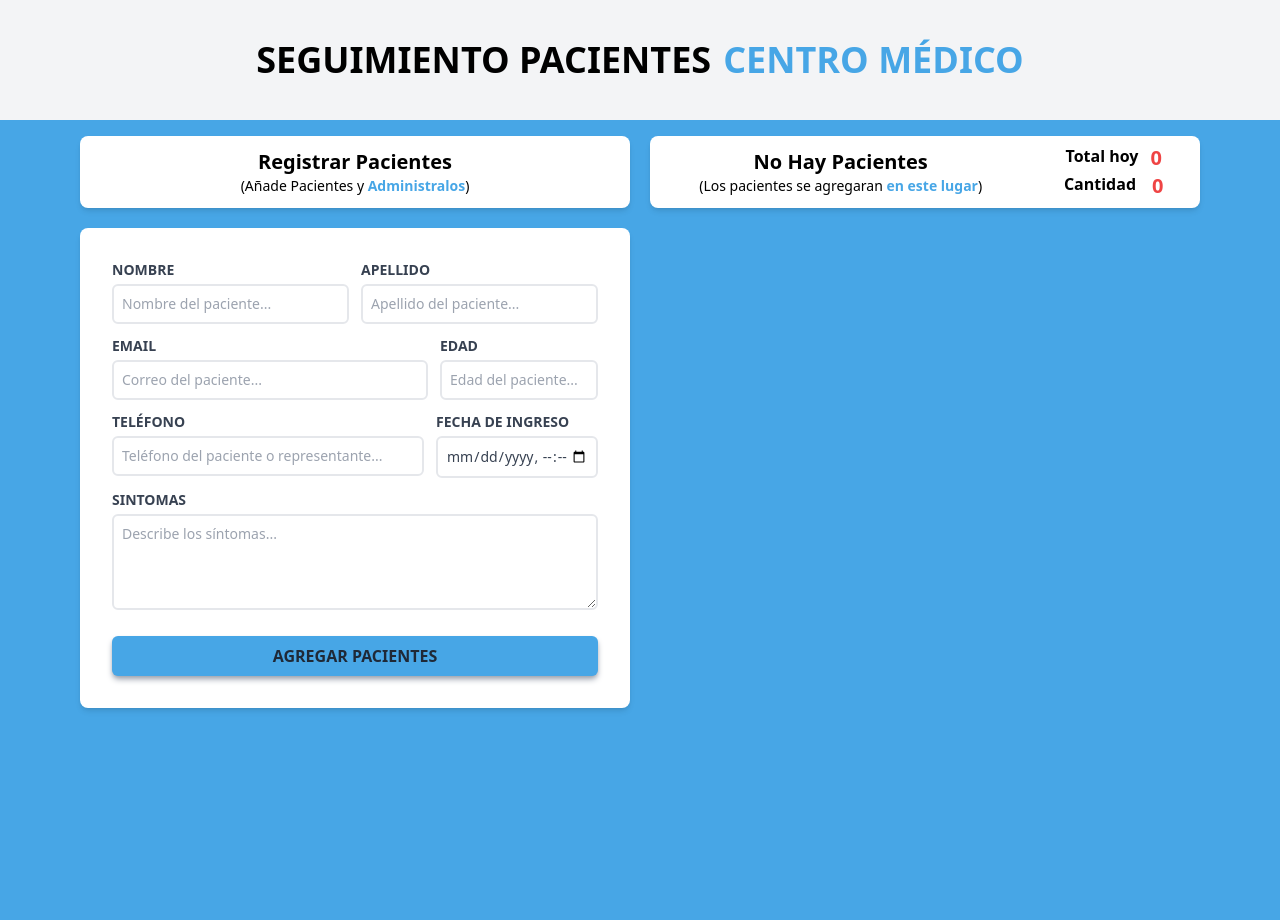
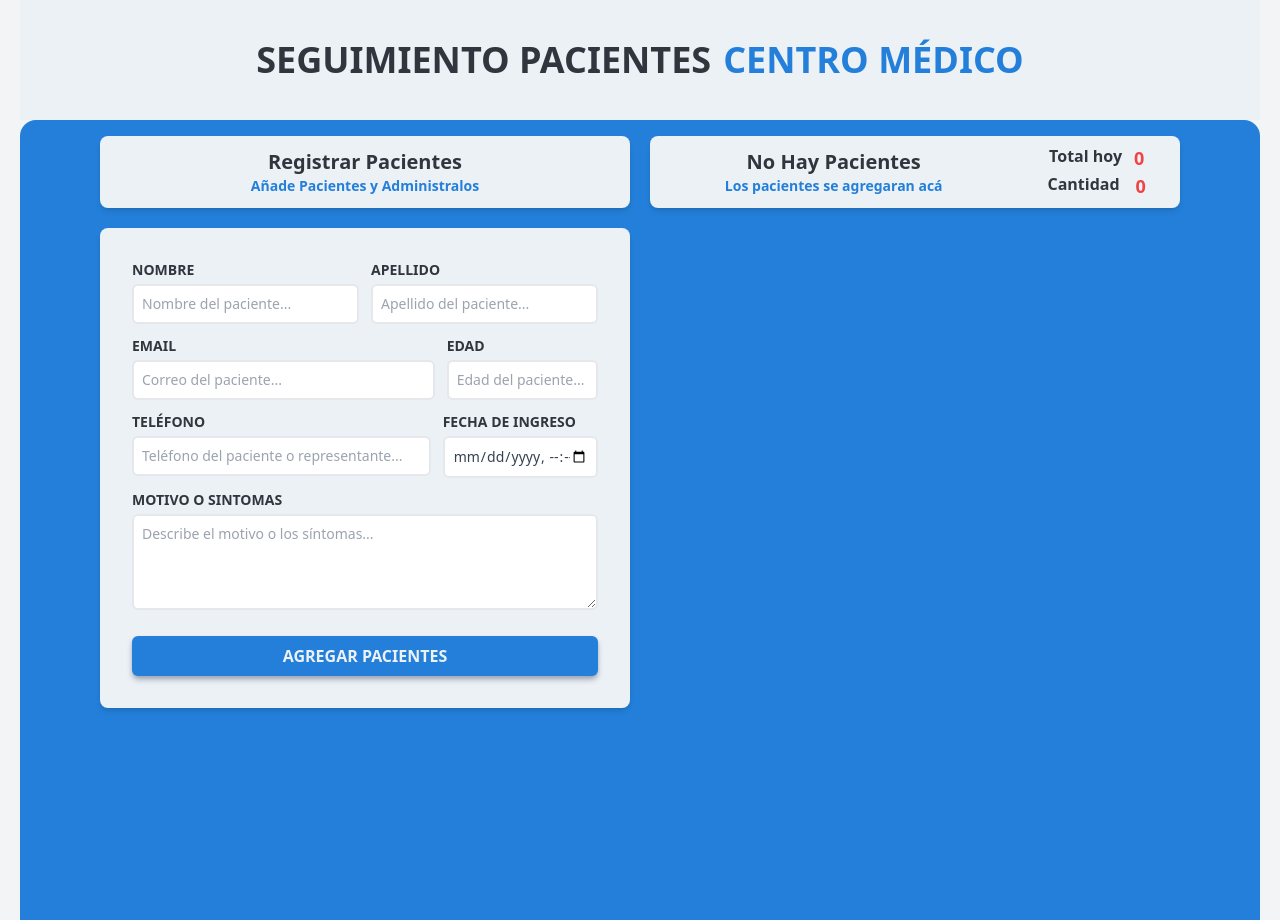
Before and after one commit to fernando8alvarez/gestion_pacientes, a React (Vite) app: page / in a window 1280 px wide. Built offline with nearby package versions, Linux system fonts and the light colour scheme.

Commit message:
actualizacion V2.1

```diff
--- a/src/App.jsx
+++ b/src/App.jsx
@@ -38,9 +38,9 @@ export default function App() {
   };
 
   return (
-    <div className=" h-screen">
+    <div className="h-screen px-5">
       <Header />
-      <div className="h-auto lg:h-screen min-[1300px]:h-[85%] flex flex-col lg:flex-row gap-5 w-full bg-[#47A6E6] py-5 md:px-16 min-[700px]:px-20 lg:px-20 lg:py-4">
+      <div className="h-auto lg:h-screen min-[1300px]:h-[85%] flex flex-col lg:flex-row gap-5 w-full bg-[#237fd9] py-5 md:px-16 min-[700px]:px-20 lg:px-20 lg:py-4 rounded-t-2xl">
         <Form
           pacientes={pacientes}
           setPacientes={setPacientes}
--- a/src/Components/Form.jsx
+++ b/src/Components/Form.jsx
@@ -15,7 +15,7 @@ export default function Form({
   nroPaciente,
   nroPatien,
   error,
-  setError
+  setError,
 }) {
   //ESTADOS LOCALES
   const [paciente, setPaciente] = useState({
@@ -72,7 +72,6 @@ export default function Form({
     const { nombre, apellido, email, edad, telefono, fecha } = paciente;
 
     if ([nombre, apellido, email, edad, telefono, fecha].includes("")) {
-      console.log("La mayoria de los campos requeridos estan vacios");
       setError(true);
       return;
     } else if (editPaciente.id) {
@@ -149,6 +148,8 @@ export default function Form({
             showConfirmButton: false,
             timer: 1500,
             timerProgressBar: true,
+            width: "400px",
+            height: "400px",
           });
         }
       });
@@ -158,28 +159,27 @@ export default function Form({
   return (
     <>
       <div className="w-full lg:w-1/2 px-5 md:px-12 lg:px-0 flex flex-col gap-5">
-        <div className="bg-white flex flex-col sm:flex-row items-center justify-center gap-3 sm:gap-5 shadow-md rounded-lg  p-3">
+        <div className="bg-[#ECF1F6] flex flex-col sm:flex-row items-center justify-center gap-3 sm:gap-5 shadow-md rounded-lg p-3">
           <div
             className={
               pacientes.length > 0 || nroPatien > 0 ? "lg:w-auto" : "w-full"
             }
           >
-            <h2 className="font-black text-xl md:2xl min-[900px]:text-2xl lg:text-xl text-center">
+            <h2 className="font-bold text-xl md:2xl min-[900px]:text-2xl lg:text-xl text-center text-[#31353D]">
               Registrar Pacientes
             </h2>
-            <p className="text-sm md:text-base min-[900px]:text-base lg:text-sm text-center">
-              (Añade Pacientes y {""}
-              <span className="font-bold text-[#47A6E6]">Administralos</span>)
+            <p className="text-sm md:text-base min-[900px]:text-base lg:text-sm text-center font-bold text-[#237fd9]">
+              Añade Pacientes y Administralos
             </p>
           </div>
           {(pacientes.length > 0 || nroPatien > 0) && (
             <div className="flex sm:flex-col gap-2 sm:gap-0 min-[900px]:gap-1 items-center justify-center lg:w-auto">
-              <h2 className="font-black text-base md:text-lg min-[900px]:text-xl lg:text-base text-center">
+              <h2 className="font-bold text-base md:text-lg min-[900px]:text-xl lg:text-base text-center text-[#31353D]">
                 Reiniciar Sistema
               </h2>
               <button
                 type="button"
-                className="w-fit px-4 bg-[#47A6E6] hover:bg-red-600 text-gray-800 hover:text-white rounded-full text-sm md:text-base min-[900px]:text-md lg:text-sm font-bold transition-colors shadow-sm lg:shadow-md shadow-gray-400"
+                className="w-fit px-4 py-0.5 bg-[#237fd9] hover:bg-red-500 text-gray-800 hover:text-[#ECF1F6] rounded-full text-sm md:text-base min-[900px]:text-md lg:text-xs font-bold transition-colors shadow-sm lg:shadow-md shadow-gray-400 text-[#ECF1F6]"
                 onClick={() => handleReset()}
               >
                 Reestablecer
@@ -192,8 +192,8 @@ export default function Form({
           action=""
           className={
             error
-              ? "bg-white shadow-md rounded-lg p-8 min-[920px]:p-16 lg:p-8 min-[1250px]:py-4 flex flex-col gap-2 lg:gap-3"
-              : "bg-white shadow-md rounded-lg p-8 min-[920px]:p-16 lg:p-8 flex flex-col gap-2 lg:gap-3"
+              ? "bg-[#ECF1F6] shadow-md rounded-lg p-8 min-[920px]:p-16 lg:p-8 min-[1250px]:py-4 flex flex-col gap-2 lg:gap-3"
+              : "bg-[#ECF1F6] shadow-md rounded-lg p-8 min-[920px]:p-16 lg:p-8 flex flex-col gap-2 lg:gap-3"
           }
         >
           {error && <Error msj="¡Estos campos son requeridos!" />}
@@ -201,7 +201,7 @@ export default function Form({
             <div className="w-full min-[520px]:w-1/2">
               <label
                 htmlFor="name"
-                className="text-sm block text-gray-700 uppercase font-bold"
+                className="text-sm block text-[#31353D] uppercase font-bold"
               >
                 Nombre
               </label>
@@ -213,7 +213,7 @@ export default function Form({
                 className={
                   error
                     ? "text-sm border-2 border-red-500 w-full p-2 mt-1 placeholder-gray-400 rounded-md focus:outline-none focus:border-[#47A6E6] text-gray-700"
-                    : "text-sm border-2 w-full p-2 mt-1 placeholder-gray-400 rounded-md focus:outline-none focus:border-[#47A6E6] text-gray-700"
+                    : "text-sm border-2 w-full p-2 mt-1 placeholder-gray-400 rounded-md focus:outline-none focus:border-[#237fd9] text-gray-700"
                 }
                 value={paciente.nombre}
                 onChange={(e) => handleChange(e)}
@@ -222,7 +222,7 @@ export default function Form({
             <div className="w-full min-[520px]:w-1/2">
               <label
                 htmlFor="lastname"
-                className="text-sm block text-gray-700 uppercase font-bold"
+                className="text-sm block text-[#31353D] uppercase font-bold"
               >
                 Apellido
               </label>
@@ -234,7 +234,7 @@ export default function Form({
                 className={
                   error
                     ? "text-sm border-2 border-red-500 w-full p-2 mt-1 placeholder-gray-400 rounded-md focus:outline-none focus:border-[#47A6E6] text-gray-700"
-                    : "text-sm border-2 w-full p-2 mt-1 placeholder-gray-400 rounded-md focus:outline-none focus:border-[#47A6E6] text-gray-700"
+                    : "text-sm border-2 w-full p-2 mt-1 placeholder-gray-400 rounded-md focus:outline-none focus:border-[#237fd9] text-gray-700"
                 }
                 value={paciente.apellido}
                 onChange={(e) => handleChange(e)}
@@ -245,7 +245,7 @@ export default function Form({
             <div className="w-full min-[520px]:w-4/6">
               <label
                 htmlFor="Email"
-                className="text-sm block text-gray-700 uppercase font-bold"
+                className="text-sm block text-[#31353D] uppercase font-bold"
               >
                 Email
               </label>
@@ -257,7 +257,7 @@ export default function Form({
                 className={
                   error
                     ? "text-sm border-2 border-red-500 w-full p-2 mt-1 placeholder-gray-400 rounded-md focus:outline-none focus:border-[#47A6E6] text-gray-700"
-                    : "text-sm border-2 w-full p-2 mt-1 placeholder-gray-400 rounded-md focus:outline-none focus:border-[#47A6E6] text-gray-700"
+                    : "text-sm border-2 w-full p-2 mt-1 placeholder-gray-400 rounded-md focus:outline-none focus:border-[#237fd9] text-gray-700"
                 }
                 value={paciente.email}
                 onChange={(e) => handleChange(e)}
@@ -266,7 +266,7 @@ export default function Form({
             <div className="w-full min-[520px]:w-2/6">
               <label
                 htmlFor="edad"
-                className="text-sm block text-gray-700 uppercase font-bold"
+                className="text-sm block text-[#31353D] uppercase font-bold"
               >
                 Edad
               </label>
@@ -278,7 +278,7 @@ export default function Form({
                 className={
                   error
                     ? "text-sm border-2 border-red-500 w-full p-2 mt-1 placeholder-gray-400 rounded-md focus:outline-none focus:border-[#47A6E6] text-gray-700"
-                    : "text-sm border-2 w-full p-2 mt-1 placeholder-gray-400 rounded-md focus:outline-none focus:border-[#47A6E6] text-gray-700"
+                    : "text-sm border-2 w-full p-2 mt-1 placeholder-gray-400 rounded-md focus:outline-none focus:border-[#237fd9] text-gray-700"
                 }
                 value={paciente.edad}
                 onChange={(e) => handleChange(e)}
@@ -289,7 +289,7 @@ export default function Form({
             <div className="w-full min-[520px]:w-4/6 lg:w-full min-[1260px]:w-4/6 ">
               <label
                 htmlFor="tlf"
-                className="text-sm block text-gray-700 uppercase font-bold"
+                className="text-sm block text-[#31353D] uppercase font-bold"
               >
                 Teléfono
               </label>
@@ -301,7 +301,7 @@ export default function Form({
                 className={
                   error
                     ? "text-sm border-2 border-red-500 w-full p-2 mt-1 placeholder-gray-400 rounded-md focus:outline-none focus:border-[#47A6E6] text-gray-700"
-                    : "text-sm border-2 w-full p-2 mt-1 placeholder-gray-400 rounded-md focus:outline-none focus:border-[#47A6E6] text-gray-700"
+                    : "text-sm border-2 w-full p-2 mt-1 placeholder-gray-400 rounded-md focus:outline-none focus:border-[#237fd9] text-gray-700"
                 }
                 value={paciente.telefono}
                 onChange={(e) => handleChange(e)}
@@ -310,7 +310,7 @@ export default function Form({
             <div className="w-full min-[520px]:w-2/6 lg:w-full min-[1260px]:w-2/6 ">
               <label
                 htmlFor="dateInput"
-                className="text-sm block text-gray-700 uppercase font-bold"
+                className="text-sm block text-[#31353D] uppercase font-bold"
               >
                 Fecha de ingreso
               </label>
@@ -321,7 +321,7 @@ export default function Form({
                 className={
                   error
                     ? "text-sm border-2 border-red-500 w-full p-2 mt-1 placeholder-gray-400 rounded-md focus:outline-none focus:border-[#47A6E6] text-gray-700"
-                    : "text-sm border-2 w-full p-2 mt-1 placeholder-gray-400 rounded-md focus:outline-none focus:border-[#47A6E6] text-gray-700"
+                    : "text-sm border-2 w-full p-2 mt-1 placeholder-gray-400 rounded-md focus:outline-none focus:border-[#237fd9] text-gray-700"
                 }
                 value={paciente.fecha}
                 onChange={(e) => handleChange(e)}
@@ -331,22 +331,22 @@ export default function Form({
           <div>
             <label
               htmlFor="symptoms"
-              className="text-sm block text-gray-700 uppercase font-bold"
+              className="text-sm block text-[#31353D] uppercase font-bold"
             >
-              Sintomas
+              motivo o Sintomas
             </label>
             <textarea
               name="sintomas"
               id="symptoms"
-              className="text-sm border-2 w-full h-24 p-2 mt-1 placeholder-gray-400 rounded-md focus:outline-none focus:border-[#47A6E6] text-gray-700"
-              placeholder="Describe los síntomas..."
+              className="text-sm border-2 w-full h-24 p-2 mt-1 placeholder-gray-400 rounded-md focus:outline-none focus:border-[#237fd9] text-gray-700"
+              placeholder="Describe el motivo o los síntomas..."
               value={paciente.sintomas}
               onChange={(e) => handleChange(e)}
             />
           </div>
           <input
             type="submit"
-            className="bg-[#47A6E6] text-sm lg:text-base w-full p-2 mt-2 uppercase font-bold rounded-md cursor-pointer transition-colors shadow-md shadow-gray-400 hover:bg-[#2F74A2] text-gray-800 hover:text-white"
+            className="bg-[#237fd9] text-sm lg:text-base w-full p-2 mt-2 uppercase font-bold rounded-md cursor-pointer transition-colors shadow-md shadow-gray-400 hover:bg-[#063970] text-[#ECF1F6] hover:text-[#ECF1F6]"
             value={editPaciente.id ? "Editar paciente" : "Agregar pacientes"}
           />
         </form>
--- a/src/Components/Header.jsx
+++ b/src/Components/Header.jsx
@@ -1,8 +1,8 @@
 export default function Header() {
   return (
     <>
-      <h1 className="h-[10%] sm:h-[16%] md:h-[15%] gap-1 md:gap-3 flex flex-col md:flex-row items-center justify-center font-black text-2xl uppercase sm:text-3xl lg:text-4xl mx-auto">
-        Seguimiento Pacientes<span className="text-[#47A6E6]">Centro Médico</span>
+      <h1 className="h-[10%] bg-[#ECF1F6] sm:h-[16%] md:h-[15%] gap-1 md:gap-3 text-[#31353D] flex flex-col md:flex-row items-center justify-center font-black text-2xl uppercase sm:text-3xl lg:text-4xl mx-auto">
+        Seguimiento Pacientes<span className="text-[#237fd9]">Centro Médico</span>
       </h1>
     </>
   );
--- a/src/Components/PatientList.jsx
+++ b/src/Components/PatientList.jsx
@@ -10,32 +10,35 @@ export default function PatientList({
   eliminandoPaciente,
   nroPatien,
   error,
-  setError
+  setError,
 }) {
   return (
     <>
       {pacientes && pacientes.length ? (
         <div className="w-full lg:w-1/2 px-5 md:px-12 lg:px-0 flex flex-col gap-5">
-          <div className="flex flex-col min-[900px]:flex-row items-center justify-center bg-white shadow-md rounded-lg p-3 gap-3 ">
+          <div className="flex flex-col min-[900px]:flex-row items-center justify-center bg-[#ECF1F6] shadow-md rounded-lg p-3 gap-3 ">
             <div className="w-full lg:w-3/5">
-              <h2 className="font-black text-xl md:2xl min-[900px]:text-2xl lg:text-xl text-center">
+              <h2 className="text-[#31353D] font-bold text-xl md:2xl min-[900px]:text-2xl lg:text-xl text-center">
                 Listado de Pacientes
               </h2>
-              <p className="text-sm md:text-base min-[900px]:text-base lg:text-sm text-center">
-                (Visualización de Pacientes y {""}
-                <span className="font-bold text-[#47A6E6]">Citas</span>)
+              <p className="text-sm md:text-base min-[900px]:text-base lg:text-sm text-center text-[#237fd9] font-bold">
+                Visualización de Pacientes y Citas
               </p>
             </div>
             <div className="w-full lg:w-2/5 flex lg:flex-col items-center gap-5 lg:gap-0 justify-center">
               <div className="flex  gap-3 items-center justify-center">
-                <h2 className="font-black text-base md:text-lg min-[900px]:text-xl lg:text-base">Total hoy</h2>
-                <span className="font-bold text-base md:text-lg min-[900px]:text-xl lg:text-base text-[#47A6E6]">
+                <h2 className="text-[#31353D] font-bold text-base md:text-lg min-[900px]:text-xl lg:text-base">
+                  Total hoy
+                </h2>
+                <span className="font-bold text-base md:text-lg min-[900px]:text-xl lg:text-base text-[#237fd9]">
                   {nroPatien}
                 </span>
               </div>
               <div className="flex gap-4 items-center justify-center">
-                <h2 className="font-black text-base md:text-lg min-[900px]:text-xl lg:text-base">Cantidad</h2>
-                <span className="font-bold text-base md:text-lg min-[900px]:text-xl lg:text-base text-[#47A6E6]">
+                <h2 className="text-[#31353D] font-bold text-base md:text-lg min-[900px]:text-xl lg:text-base">
+                  Cantidad
+                </h2>
+                <span className="font-bold text-base md:text-lg min-[900px]:text-xl lg:text-base text-[#237fd9]">
                   {pacientes.length}
                 </span>
               </div>
@@ -60,33 +63,36 @@ export default function PatientList({
                 editPaciente={editPaciente}
                 eliminandoPaciente={eliminandoPaciente}
                 error={error}
-          setError={setError}
+                setError={setError}
               />
             ))}
           </div>
         </div>
       ) : (
         <div className="w-full lg:w-1/2 px-5 md:px-12 lg:px-0 flex flex-col gap-3">
-          <div className="flex flex-col min-[900px]:flex-row items-center justify-center bg-white shadow-md rounded-lg p-2 gap-3">
-            <div className="w-full lg:w-[70%]">
-              <h2 className="font-black text-xl md:2xl min-[900px]:text-2xl lg:text-xl text-center">
+          <div className="flex flex-col min-[900px]:flex-row items-center justify-center bg-[#ECF1F6] shadow-md rounded-lg p-2 gap-3">
+            <div className="w-full min-[900px]:w-[55%] lg:w-[70%]">
+              <h2 className="text-[#31353D] font-bold text-xl md:2xl min-[900px]:text-2xl lg:text-xl text-center">
                 No Hay Pacientes
               </h2>
-              <p className="text-sm md:text-base min-[900px]:text-base lg:text-sm text-center">
-                (Los pacientes se agregaran {""}
-                <span className="font-bold text-[#47A6E6]"> en este lugar</span>)
+              <p className="text-sm md:text-base min-[900px]:text-base lg:text-sm text-center text-[#237fd9] font-bold">
+                Los pacientes se agregaran acá
               </p>
             </div>
-            <div className="w-full lg:w-[30%] flex lg:flex-col gap-4 lg:gap-0 items-center justify-center">
+            <div className="w-full min-[900px]:w-[45%] lg:w-[30%] flex lg:flex-col gap-4 lg:gap-0 items-center justify-center">
               <div className="flex gap-4 lg:gap-3 justify-center">
-                <h2 className="font-black text-base md:text-lg min-[900px]:text-xl lg:text-base">Total hoy</h2>
-                <span className="font-bold text-xl text-center text-red-500">
+                <h2 className="text-[#31353D] font-bold text-base md:text-lg min-[900px]:text-xl lg:text-base">
+                  Total hoy
+                </h2>
+                <span className="font-bold text-base md:text-xl lg:text-lg text-center text-red-500">
                   {nroPatien}
                 </span>
               </div>
               <div className="flex gap-4 justify-center">
-                <h2 className="font-black text-base md:text-lg min-[900px]:text-xl lg:text-base text-center">Cantidad</h2>
-                <span className="font-bold text-xl text-center text-red-500">
+                <h2 className="text-[#31353D] font-bold text-base md:text-lg min-[900px]:text-xl lg:text-base text-center">
+                  Cantidad
+                </h2>
+                <span className="font-bold text-base md:text-xl lg:text-lg text-center text-red-500">
                   {pacientes.length}
                 </span>
               </div>
```
Also changed, not shown: src/Components/Patient.jsx (+5 -3 lines).
